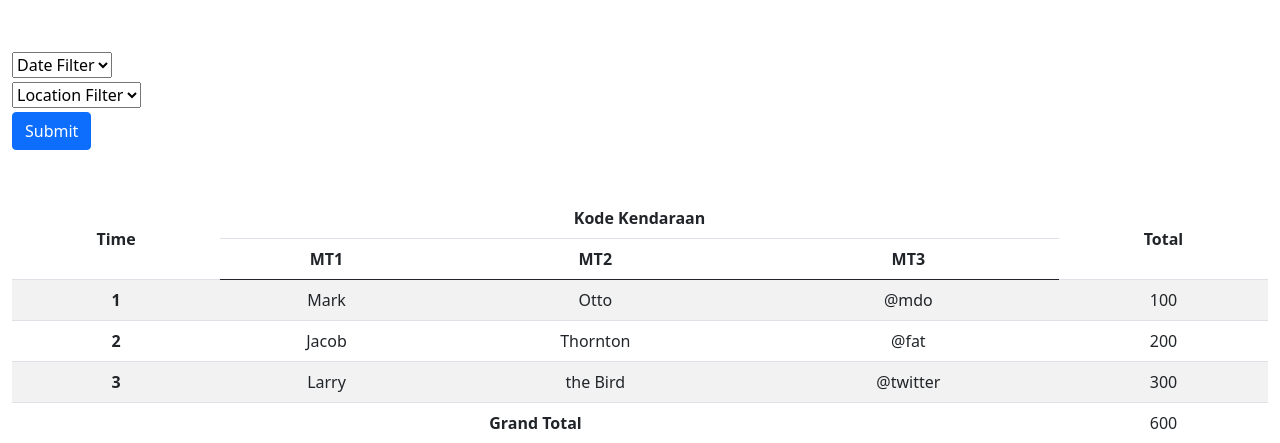
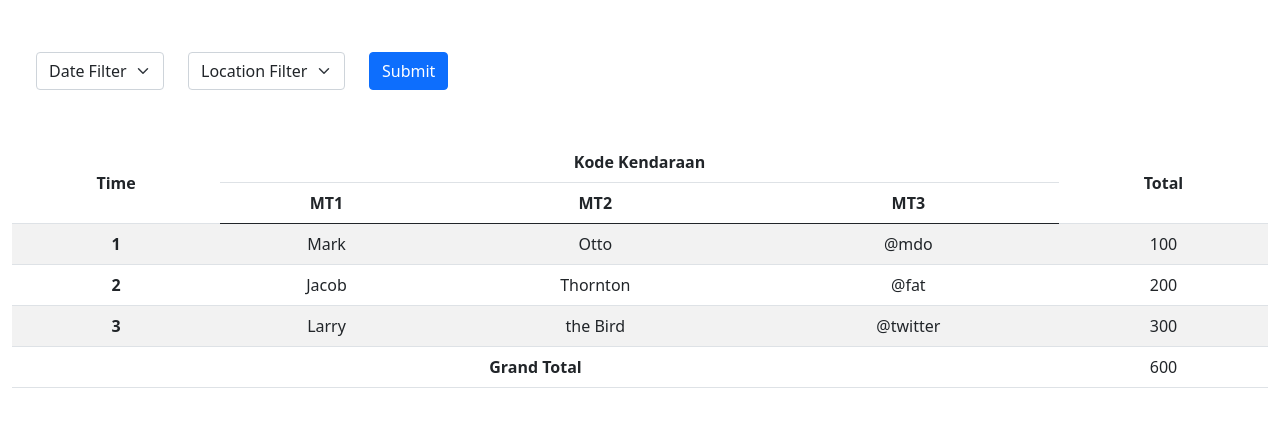
Before and after one commit to reihan703/portable-parking, a Flask app: page /reports in a window 1280 px wide. Shown: the part 64-507 px from the top of the page. Run offline with Flask 3, Linux system fonts and the light colour scheme.

Commit message:
WIP | fix reports after update

```diff
--- a/templates/reports.html
+++ b/templates/reports.html
@@ -1,9 +1,9 @@
 {% extends 'base.html' %} {% block content %}
 
-<form class="mb-5">
-	<div class="form-row align-items-center">
+<form class="mb-5 px-4">
+	<div class="form-row row align-items-center">
 		<div class="col-auto my-1">
-			<select class="custom-select mr-sm-2" id="dateFilter">
+			<select class="form-select mr-sm-2" id="dateFilter">
 				<option selected disabled>Date Filter</option>
 				<option value="1">One</option>
 				<option value="2">Two</option>
@@ -11,7 +11,7 @@
 			</select>
 		</div>
 		<div class="col-auto my-1">
-			<select class="custom-select mr-sm-2" id="locationFilter">
+			<select class="form-select mr-sm-2" id="locationFilter">
 				<option selected disabled>Location Filter</option>
 				<option value="1">One</option>
 				<option value="2">Two</option>
```
